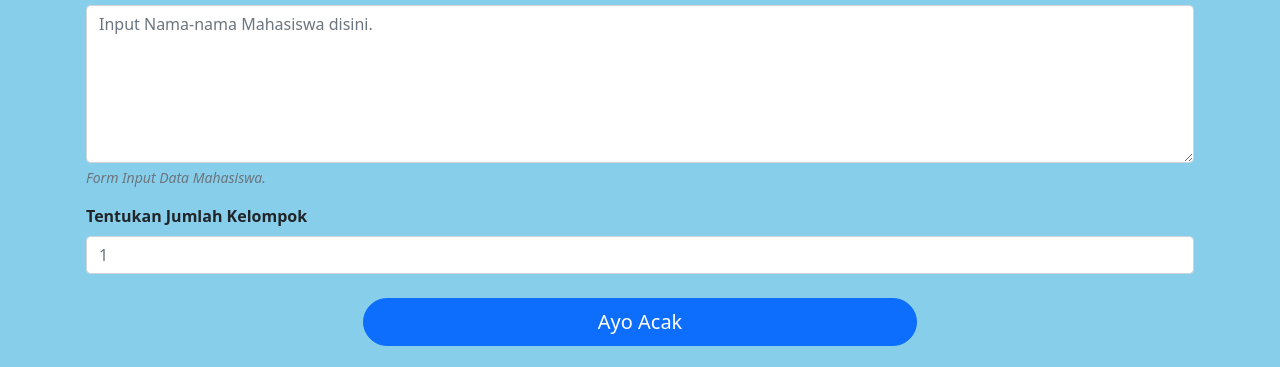
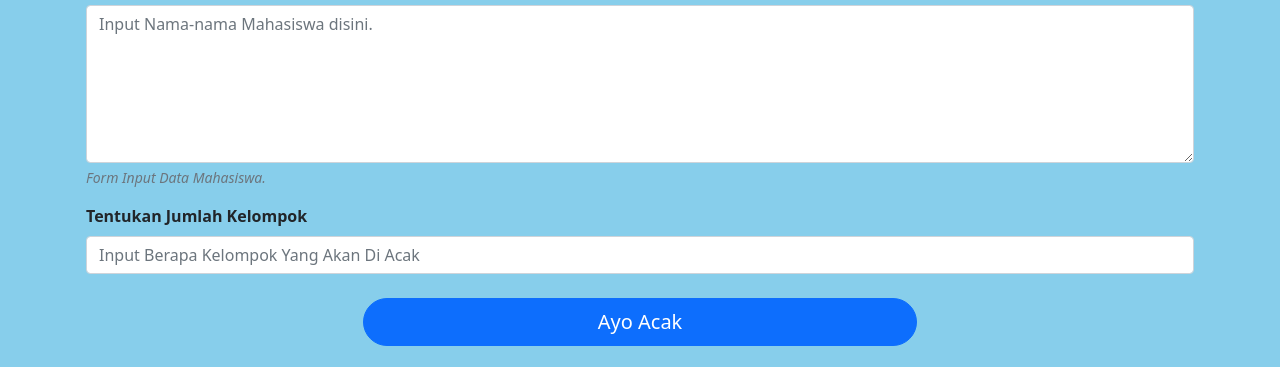
Before and after one commit to yudihadianto/kelompokgenerator, a plain HTML site: page index.html in a window 1280 px wide. Shown: the part 153-520 px from the top of the page. Drawn offline with nearby package versions, Linux system fonts and the light colour scheme.

Commit message:
Update Index

```diff
--- a/index.html
+++ b/index.html
@@ -68,7 +68,7 @@
             aria-describedby="MemberGroupInput"
             min="1"
             required
-            placeholder="1"
+            placeholder="Input Berapa Kelompok Yang Akan Di Acak"
           />
         </div>
         <div class="d-grid gap-2 col-6 mx-auto m-4">
```
